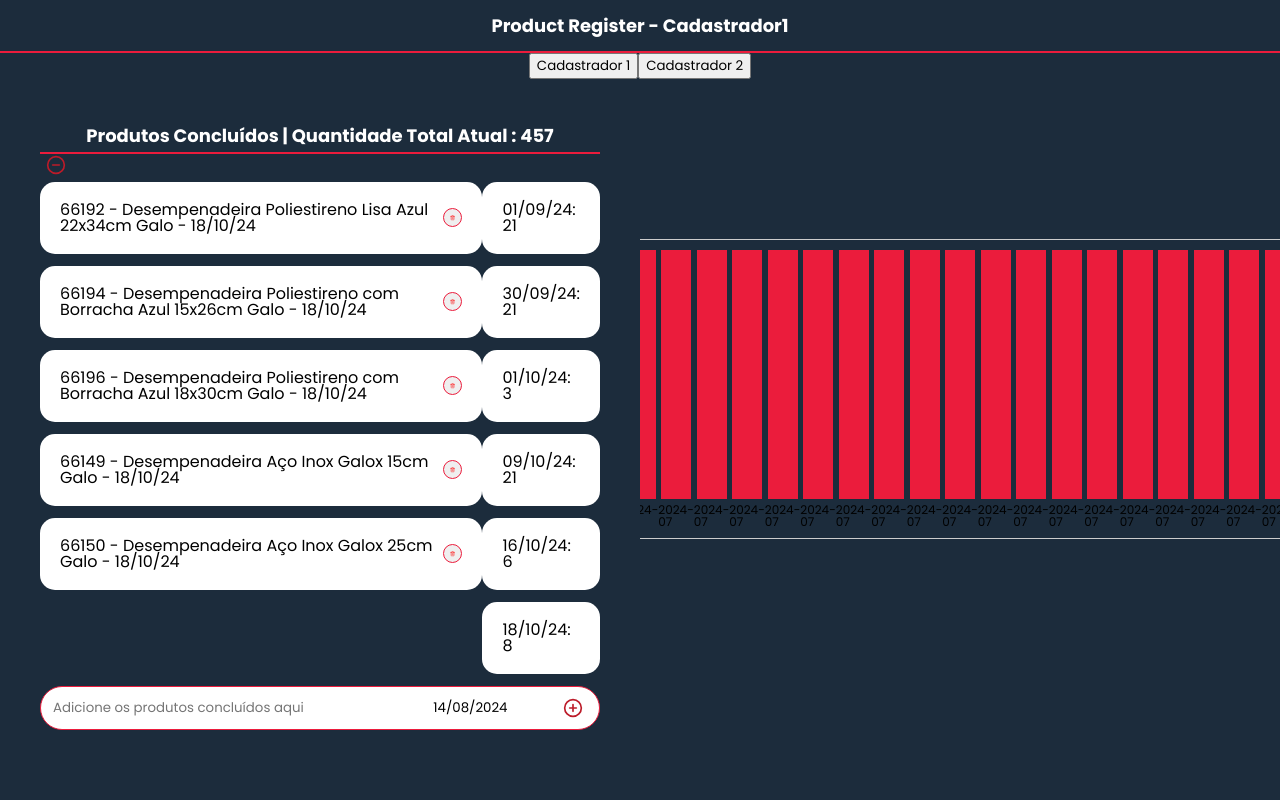
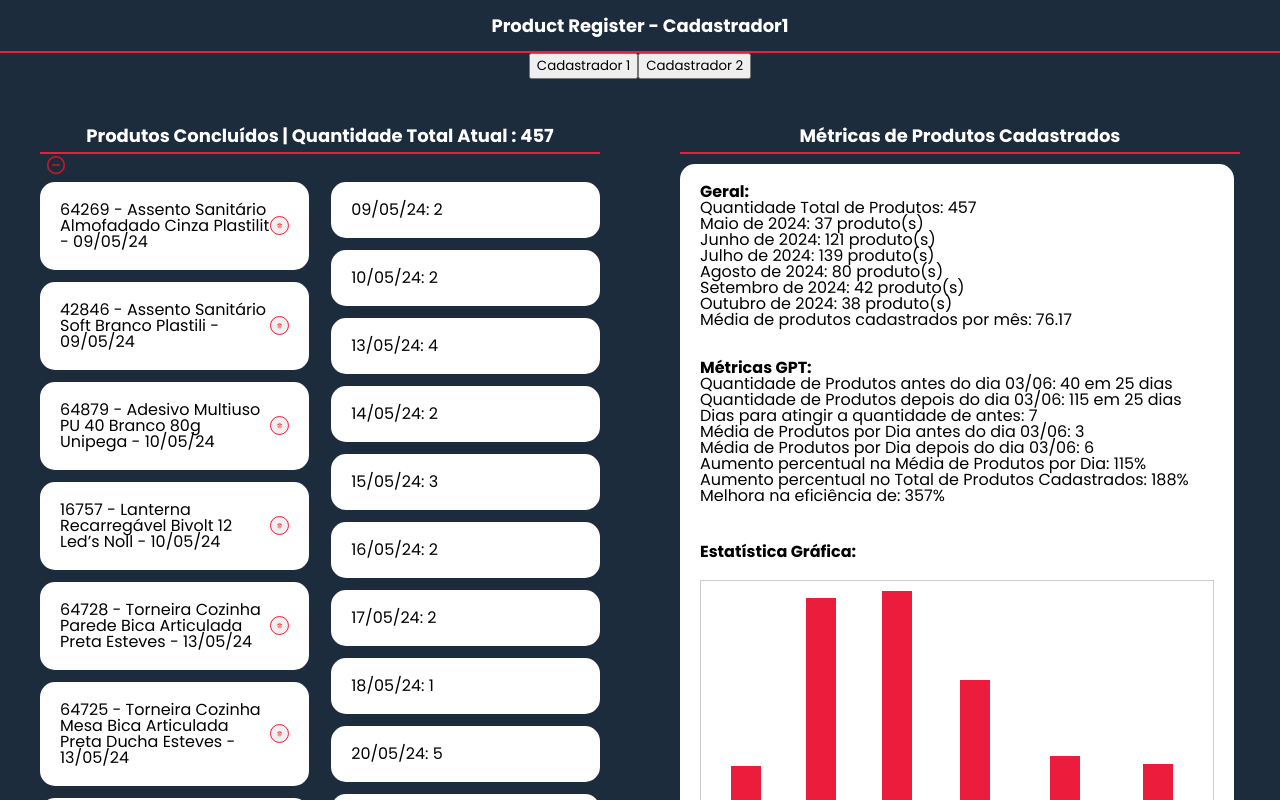
Before and after one commit to victoramattosc/productRegister, a React (Create React App) app: page / in a window 1280 px wide. Both pictures are taken after a click on the button 56 px from the left and 167 px from the top of the page. Shown: the top 800 px of the page. Built offline with nearby package versions, Linux system fonts and the light colour scheme; a web font is replaced by a local one.

Commit message:
teste novamente teste

```diff
--- a/src/pages/Dados/index.tsx
+++ b/src/pages/Dados/index.tsx
@@ -1,60 +1,214 @@
 // /src/pages/Dados/index.tsx
 import React, { useEffect, useState } from 'react';
-import { dataCadastrador1, dataCadastrador2 } from "../Data/data";
+import { dataCadastrador1, dataCadastrador2 } from '../Data/data'; // Importando os dados corretos
 import styles from "./Dados.module.scss";
-import BarChat from '../BarChat';
+import BarChat from '../BarChat'; // Import the BarChat component
 
 interface Produto {
   data: string;
   produto: string;
 }
 
-interface DadosProps {
-  cadastrador: string;
-}
-
-const DadosPage: React.FC<DadosProps> = ({ cadastrador }) => {
-  const data = cadastrador === 'Cadastrador1' ? dataCadastrador1 : dataCadastrador2;
+const DadosPage: React.FC = () => {
   const [quantidadeTotal, setQuantidadeTotal] = useState<number>(0);
   const [quantidadeAntes, setQuantidadeAntes] = useState<number>(0);
   const [quantidadeDepois, setQuantidadeDepois] = useState<number>(0);
+  const [diasAntes, setDiasAntes] = useState<number>(0);
+  const [diasDepois, setDiasDepois] = useState<number>(0);
+  const [diasParaAtingirQuantidade, setDiasParaAtingirQuantidade] = useState<number>(0);
   const [mediaAntes, setMediaAntes] = useState<number>(0);
   const [mediaDepois, setMediaDepois] = useState<number>(0);
   const [aumentoMedia, setAumentoMedia] = useState<number>(0);
+  const [aumentoTotal, setAumentoTotal] = useState<number>(0);
+  const [eficiencia, setEficiencia] = useState<number>(0);
   const [listaProdutosPorMes, setListaProdutosPorMes] = useState<{ mes: string, quantidade: number }[]>([]);
   const [mediaMensal, setMediaMensal] = useState<number>(0);
 
   useEffect(() => {
-    const produtosComDatas: Produto[] = data;
+    const formatarData = (dataISO: string) => {
+      const [ano, mes, dia] = dataISO.split('-');
+      return `${dia}/${mes}/${ano.slice(2)}`;
+    };
 
+    const calcularDiferencaDias = (dataInicio: string, dataFim: string) => {
+      const inicio = new Date(dataInicio);
+      const fim = new Date(dataFim);
+      const diferencaMilissegundos = fim.getTime() - inicio.getTime();
+      const diferencaDias = diferencaMilissegundos / (1000 * 60 * 60 * 24);
+      return Math.floor(diferencaDias);
+    };
+
+    const calcularMedia = (produtosPorDia: { [data: string]: number }, datasFiltradas: string[]) => {
+      if (datasFiltradas.length === 0) {
+        return 0;
+      }
+
+      const totalProdutos = datasFiltradas.reduce((total, data) => total + produtosPorDia[data], 0);
+      return totalProdutos / datasFiltradas.length;
+    };
+
+    const calcularPorcentagemAumento = (valorAntigo: number, valorNovo: number) => {
+      if (valorAntigo === 0) return 0;
+      const diferenca = valorNovo - valorAntigo;
+      return (diferenca / valorAntigo) * 100;
+    };
+
+    const calcularProdutosPorMes = (produtosComDatas: Produto[]) => {
+      const produtosPorMes: { [mes: string]: number } = {};
+
+      produtosComDatas.forEach(item => {
+        const [ano, mes] = item.data.split('-');
+        const chaveMes = `${ano}-${mes}`;
+
+        if (produtosPorMes[chaveMes]) {
+          produtosPorMes[chaveMes]++;
+        } else {
+          produtosPorMes[chaveMes] = 1;
+        }
+      });
+
+      return produtosPorMes;
+    };
+
+    const calcularMediaProdutosPorMes = (produtosPorMes: { [mes: string]: number }) => {
+      const totalMeses = Object.keys(produtosPorMes).length;
+      const totalProdutos = Object.values(produtosPorMes).reduce((total, quantidade) => total + quantidade, 0);
+
+      return totalProdutos / totalMeses;
+    };
+
+    const obterNomeMes = (dataISO: string) => {
+      const [ano, mes] = dataISO.split('-');
+      const meses = [
+        'Janeiro', 'Fevereiro', 'Março', 'Abril', 'Maio', 'Junho',
+        'Julho', 'Agosto', 'Setembro', 'Outubro', 'Novembro', 'Dezembro'
+      ];
+      return `${meses[parseInt(mes) - 1]} de ${ano}`;
+    };
+
+    const calcularListaProdutosPorMes = (produtosPorMes: { [mes: string]: number }) => {
+      return Object.entries(produtosPorMes).map(
+        ([mes, quantidade]) => ({ mes: obterNomeMes(mes), quantidade })
+      );
+    };
+
+    const adicionarDias = (dataISO: string, dias: number) => {
+      const date = new Date(dataISO);
+      date.setDate(date.getDate() + dias);
+      const ano = date.getFullYear();
+      const mes = String(date.getMonth() + 1).padStart(2, '0');
+      const dia = String(date.getDate()).padStart(2, '0');
+      return `${ano}-${mes}-${dia}`;
+    };
+
+    // Combina os dados de ambos os cadastradores
+    const produtosComDatas: Produto[] = [...dataCadastrador1, ...dataCadastrador2];
+
+    // Calcula a quantidade total de produtos
     const quantidadeTotal = produtosComDatas.length;
     setQuantidadeTotal(quantidadeTotal);
 
-    const mediaAntes = 10; // Apenas um exemplo, substitua pela lógica
-    const mediaDepois = 12;
-    setMediaAntes(mediaAntes);
-    setMediaDepois(mediaDepois);
+    // Define a data de referência
+    const dataReferencia = '2024-06-03';
 
-    const aumentoMedia = ((mediaDepois - mediaAntes) / mediaAntes) * 100;
+    // Calcula a quantidade de produtos antes do GPT (período fixo de 25 dias)
+    const dataInicioAntes = adicionarDias(dataReferencia, -25);
+    const datasAntes = produtosComDatas.filter(item => item.data >= dataInicioAntes && item.data < dataReferencia).map(item => item.data);
+    const quantidadeAntes = datasAntes.length;
+    setQuantidadeAntes(quantidadeAntes);
+
+    // Calcula a média de produtos antes do GPT
+    const produtosPorDia: { [data: string]: number } = {};
+    produtosComDatas.forEach(item => {
+      const dataItem = item.data;
+      if (produtosPorDia[dataItem]) {
+        produtosPorDia[dataItem]++;
+      } else {
+        produtosPorDia[dataItem] = 1;
+      }
+    });
+    const mediaAntes = calcularMedia(produtosPorDia, datasAntes);
+    setMediaAntes(Math.round(mediaAntes));
+
+    // Calcula a quantidade de produtos depois do GPT (usando apenas os primeiros 25 dias para comparação justa)
+    const dataFimComparacao = adicionarDias(dataReferencia, 25);
+    const datasDepois = produtosComDatas.filter(item => item.data >= dataReferencia && item.data <= dataFimComparacao).map(item => item.data);
+    const quantidadeDepois = datasDepois.length;
+    setQuantidadeDepois(quantidadeDepois);
+
+    // Calcula a média de produtos depois do GPT
+    const mediaDepois = calcularMedia(produtosPorDia, datasDepois);
+    setMediaDepois(Math.round(mediaDepois));
+
+    // Calcula o aumento percentual na média de produtos por dia
+    const aumentoMedia = calcularPorcentagemAumento(mediaAntes, mediaDepois);
     setAumentoMedia(aumentoMedia);
 
-    const listaProdutosPorMesArray = produtosComDatas.map(produto => ({
-      mes: produto.data.slice(0, 7),
-      quantidade: 1,
-    }));
+    // Calcula o aumento percentual no total de produtos cadastrados
+    const aumentoTotal = calcularPorcentagemAumento(quantidadeAntes, quantidadeDepois);
+    setAumentoTotal(aumentoTotal);
+
+    // Calcula quantos dias depois do ChatGPT demorou para bater a quantidade de antes
+    let produtosAposChatGPT = 0;
+    let diasParaAtingirQuantidade = 0;
+    for (const data of datasDepois) {
+      produtosAposChatGPT += produtosPorDia[data];
+      diasParaAtingirQuantidade++;
+      if (produtosAposChatGPT >= quantidadeAntes) {
+        break;
+      }
+    }
+    setDiasParaAtingirQuantidade(diasParaAtingirQuantidade);
+
+    // Calcula a eficiência (percentual baseado nos primeiros 25 dias antes e depois do GPT)
+    const eficiencia = (25 / diasParaAtingirQuantidade) * 100;
+    setEficiencia(eficiencia);
+
+    // Calcula a quantidade de produtos por mês
+    const produtosPorMes = calcularProdutosPorMes(produtosComDatas);
+    const listaProdutosPorMesArray = calcularListaProdutosPorMes(produtosPorMes);
     setListaProdutosPorMes(listaProdutosPorMesArray);
-    setMediaMensal(listaProdutosPorMesArray.length);
-  }, [cadastrador]);
+
+    // Calcula e exibe a média de produtos cadastrados por mês
+    const mediaProdutosPorMes = calcularMediaProdutosPorMes(produtosPorMes);
+    setMediaMensal(mediaProdutosPorMes);
+
+  }, []);
 
   return (
     <div className={styles.all}>
-      <h2>Métricas de Produtos Cadastrados</h2>
-      <p>Total de Produtos: {quantidadeTotal}</p>
-      <p>Média Antes: {mediaAntes}</p>
-      <p>Média Depois: {mediaDepois}</p>
-      <p>Aumento Percentual: {Math.round(aumentoMedia)}%</p>
-      <div className={styles.chart}>
-        <BarChat listaProdutosPorMes={listaProdutosPorMes} />
+      <h2 className={styles.title}>
+        Métricas de Produtos Cadastrados
+      </h2>
+      <div className={styles.container}>
+        <div className={styles.geral}>
+          <h2>Geral:</h2>
+          <p>Quantidade Total de Produtos: {quantidadeTotal}</p>
+          <div>
+            {listaProdutosPorMes.map((item, index) => (
+              <p key={index}>{item.mes}: {item.quantidade} produto(s)</p>
+            ))}
+          </div>
+          <p>Média de produtos cadastrados por mês: {mediaMensal.toFixed(2)}</p>
+        </div>
+
+        {/* Métricas GPT */}
+        <div className={styles.adicional}></div>
+        <h2>Métricas GPT:</h2>
+        <p>Quantidade de Produtos antes do dia 03/06: {quantidadeAntes} em 25 dias</p>
+        <p>Quantidade de Produtos depois do dia 03/06: {quantidadeDepois} em 25 dias</p>
+        <p>Dias para atingir a quantidade de antes: {diasParaAtingirQuantidade}</p>
+        <p>Média de Produtos por Dia antes do dia 03/06: {mediaAntes}</p>
+        <p>Média de Produtos por Dia depois do dia 03/06: {mediaDepois}</p>
+        <p>Aumento percentual na Média de Produtos por Dia:  {Math.round(aumentoMedia)}%</p>
+        <p>Aumento percentual no Total de Produtos Cadastrados:  {Math.round(aumentoTotal)}%</p>
+        <p>Melhora na eficiência de: {Math.round(eficiencia)}%</p>
+
+        {/* Gráfico de Barras */}
+        <div className={styles.chart}>
+          <h2>Estatística Gráfica:</h2>
+          <BarChat listaProdutosPorMes={listaProdutosPorMes} />
+        </div>
       </div>
     </div>
   );
--- a/src/pages/Produtos/index.tsx
+++ b/src/pages/Produtos/index.tsx
@@ -1,5 +1,5 @@
 // /src/pages/Produtos/index.tsx
-import React, { useState } from "react";
+import React, { useState, useEffect } from "react";
 import styles from "./Produtos.module.scss";
 import { FiTrash2, FiPlusCircle, FiMinusCircle } from "react-icons/fi";
 import DatePicker from "react-datepicker";
@@ -16,13 +16,17 @@ interface ProdutosProps {
 }
 
 const Produtos: React.FC<ProdutosProps> = ({ cadastrador }) => {
-  const data = cadastrador === 'Cadastrador1' ? dataCadastrador1 : dataCadastrador2;
-  const [anotacoes, setAnotacoes] = useState<Anotacao[]>(data);
+  const [anotacoes, setAnotacoes] = useState<Anotacao[]>([]);
   const [novaAnotacao, setNovaAnotacao] = useState<{ produto: string; data: Date }>({
     produto: "",
     data: new Date(),
   });
   const [mostrarTodos, setMostrarTodos] = useState(false);
+
+  useEffect(() => {
+    const data = cadastrador === 'Cadastrador1' ? dataCadastrador1 : dataCadastrador2;
+    setAnotacoes(data);
+  }, [cadastrador]);
 
   const adicionarAnotacao = () => {
     if (novaAnotacao.produto.trim() !== "") {
@@ -36,9 +40,15 @@ const Produtos: React.FC<ProdutosProps> = ({ cadastrador }) => {
   };
 
   const removerAnotacao = (index: number) => {
+    if (mostrarTodos) {
       const novasAnotacoes = [...anotacoes];
       novasAnotacoes.splice(index, 1);
       setAnotacoes(novasAnotacoes);
+    } else {
+      const indiceReal = anotacoes.length - 5 + index;
+      const novasAnotacoes = anotacoes.filter((_, i) => i !== indiceReal);
+      setAnotacoes(novasAnotacoes);
+    }
   };
 
   const formatarData = (dataISO: string) => {
@@ -78,8 +88,21 @@ const Produtos: React.FC<ProdutosProps> = ({ cadastrador }) => {
       </button>
 
       <div className={styles.container}>
+        <div className={styles.listContainer}>
           <ul className={styles.anotacaoList}>
-          {anotacoes.slice(-5).map((anotacao, index) => (
+            {mostrarTodos
+              ? anotacoes.map((anotacao, index) => (
+                  <li key={index} className={styles.anotacao}>
+                    {`${anotacao.produto} - ${formatarData(anotacao.data)}`}
+                    <button
+                      onClick={() => removerAnotacao(index)}
+                      className={styles.botaotrash}
+                    >
+                      <FiTrash2 color="red" />
+                    </button>
+                  </li>
+                ))
+              : anotacoes.slice(-5).map((anotacao, index) => (
                   <li key={index} className={styles.anotacao}>
                     {`${anotacao.produto} - ${formatarData(anotacao.data)}`}
                     <button
@@ -91,13 +114,22 @@ const Produtos: React.FC<ProdutosProps> = ({ cadastrador }) => {
                   </li>
                 ))}
           </ul>
+        </div>
+        <div className={styles.listContainer}>
           <ul className={styles.anotacaoList}>
-          {listaQuantidadesPorDia.slice(-6).map((item, index) => (
+            {mostrarTodos
+              ? listaQuantidadesPorDia.map((item, index) => (
+                  <li key={index} className={styles.anotacao}>
+                    {item}
+                  </li>
+                ))
+              : listaQuantidadesPorDia.slice(-6).map((item, index) => (
                   <li key={index} className={styles.anotacao}>
                     {item}
                   </li>
                 ))}
           </ul>
+        </div>
       </div>
       <div className={styles.inputdiv}>
         <input
@@ -114,6 +146,7 @@ const Produtos: React.FC<ProdutosProps> = ({ cadastrador }) => {
           onChange={(date) =>
             date && setNovaAnotacao({ ...novaAnotacao, data: date })
           }
+          placeholderText="Selecione a data"
           dateFormat="dd/MM/yyyy"
           className={styles.dataPicker}
         />
```
Lines whose indentation alone changed are shown as unchanged.
